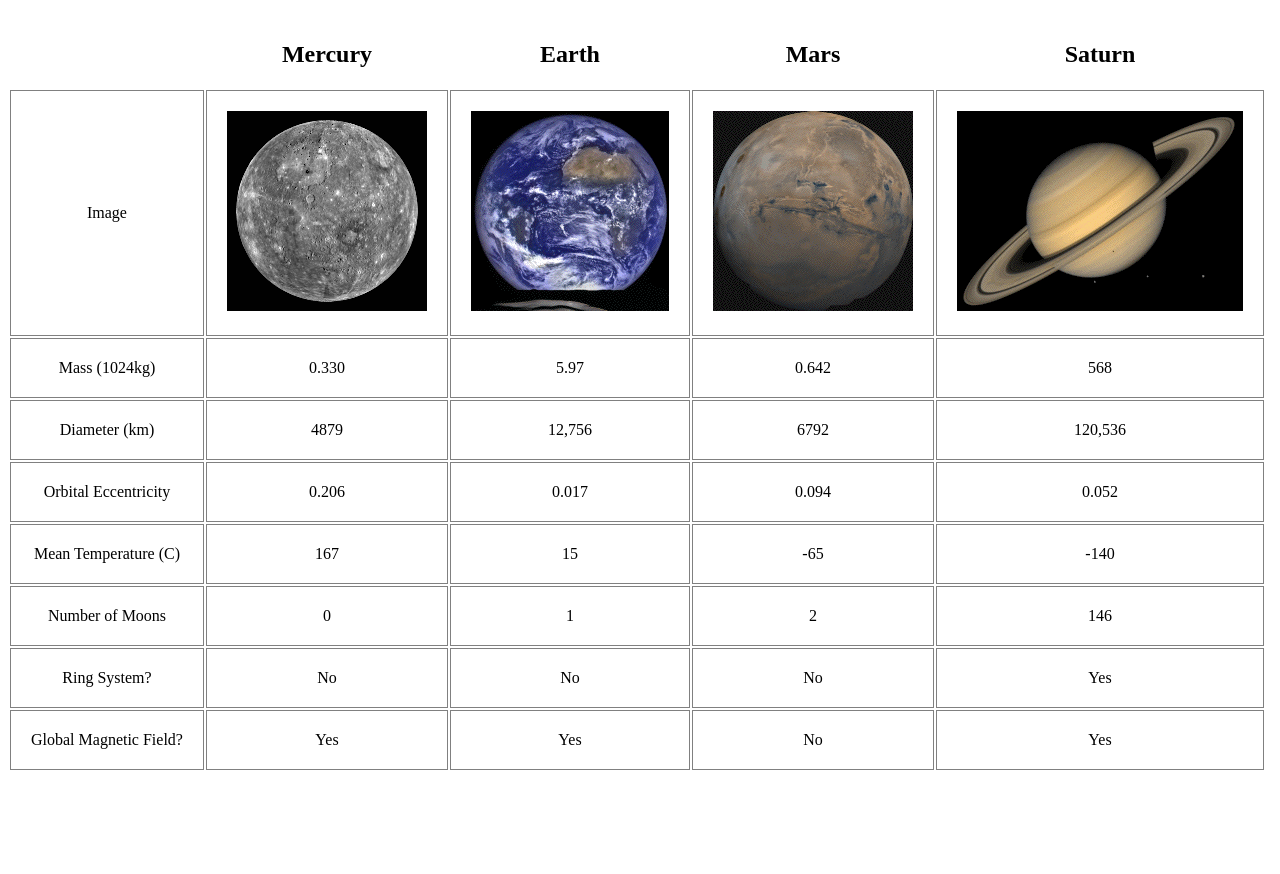
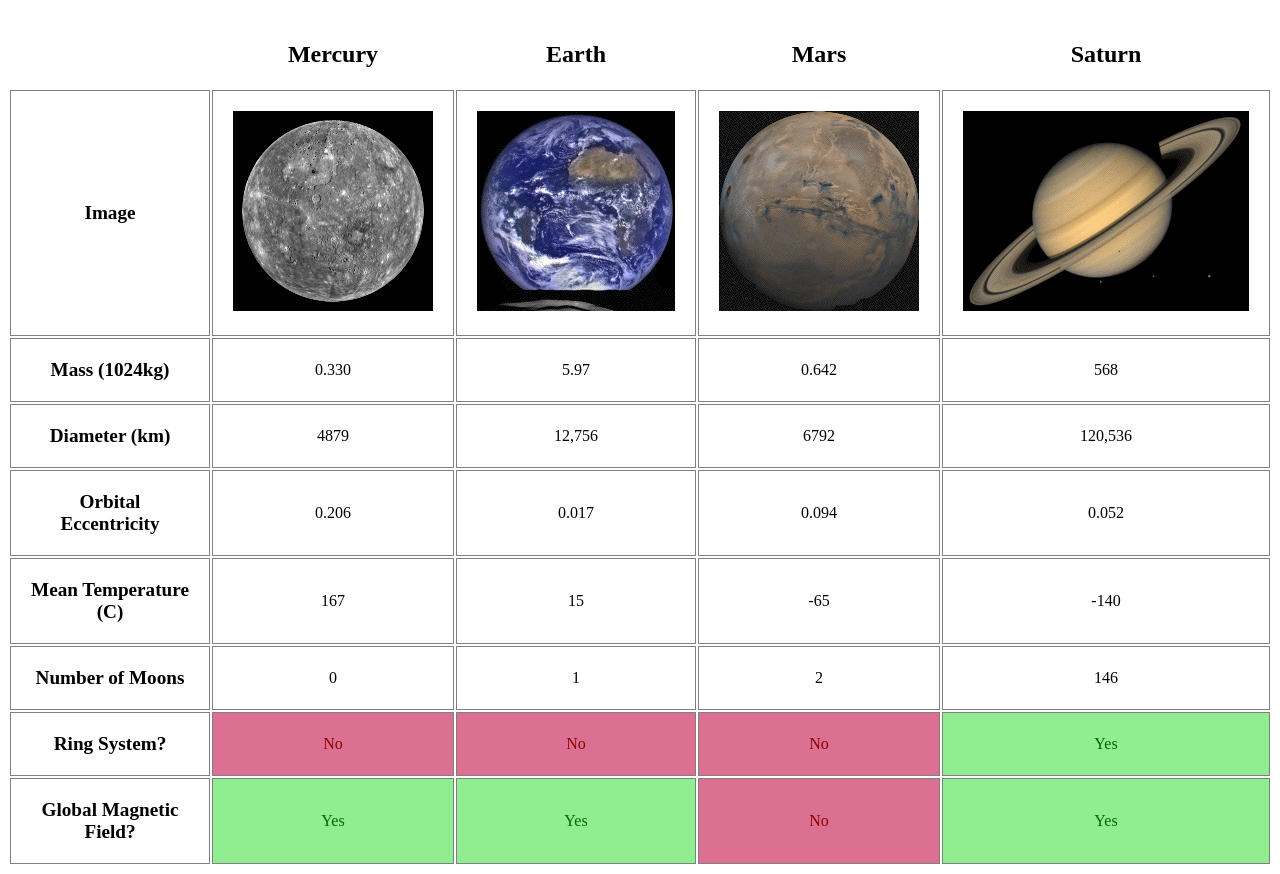
Before and after one commit to danicachen11/webdev_lab7, a plain HTML site: page index.html in a window 1280 px wide. Shown: the part 61-935 px from the top of the page. Before the commit the page ends 841 px from the top, so only its background shows below. Drawn offline with Linux system fonts and the light colour scheme.

Commit message:
Add green for yes and red for no data

```diff
--- a/css/style.css
+++ b/css/style.css
@@ -8,3 +8,18 @@ td {
   text-align: center;
   border: 1px solid gray;
 }
+
+.field-name {
+    font-size: 1.2em;
+    font-weight: bold;
+}
+
+.yes {
+  background-color: lightgreen;
+  color: darkgreen;
+}
+
+.no {
+  background-color: palevioletred;
+  color: darkred;
+}
```
